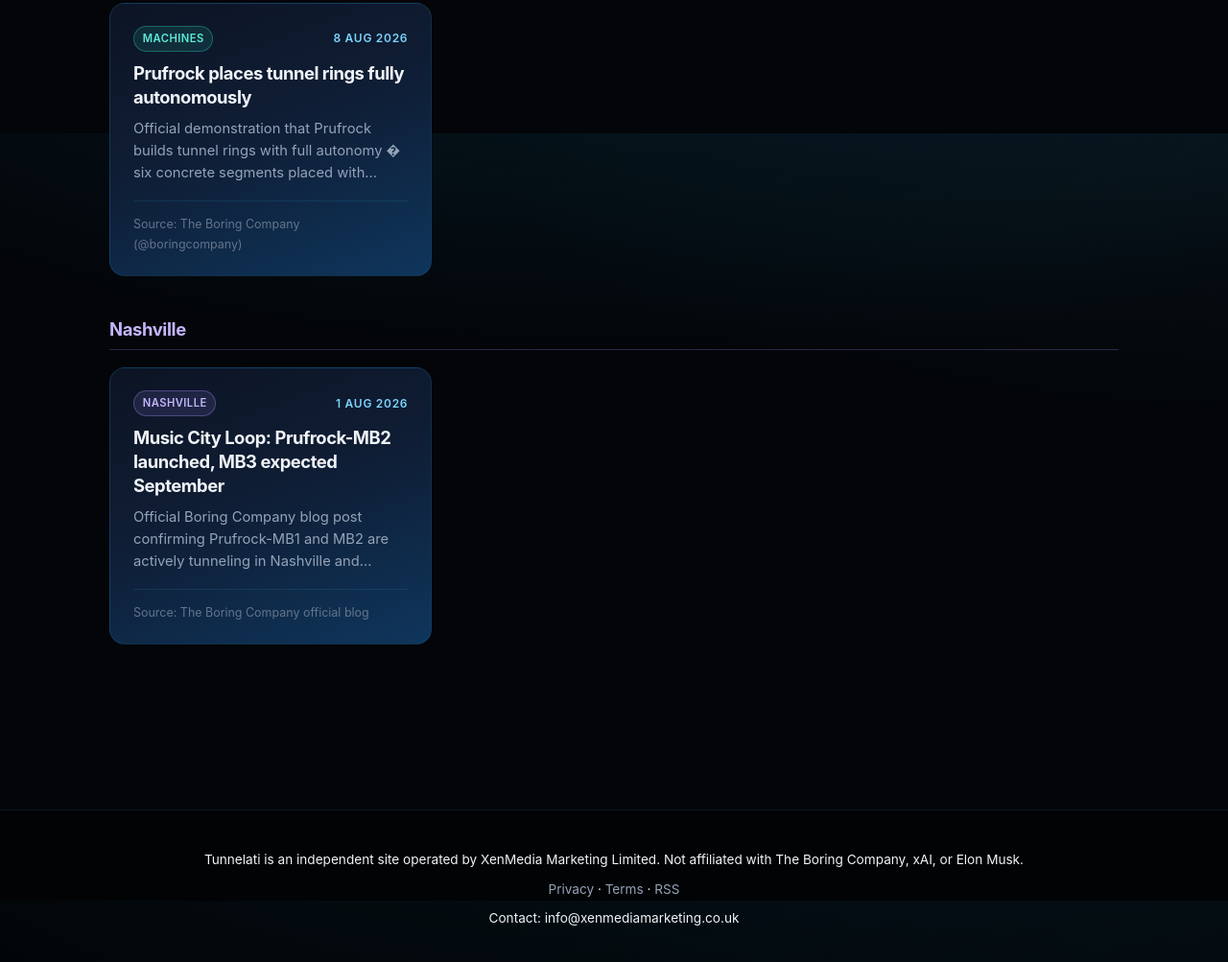
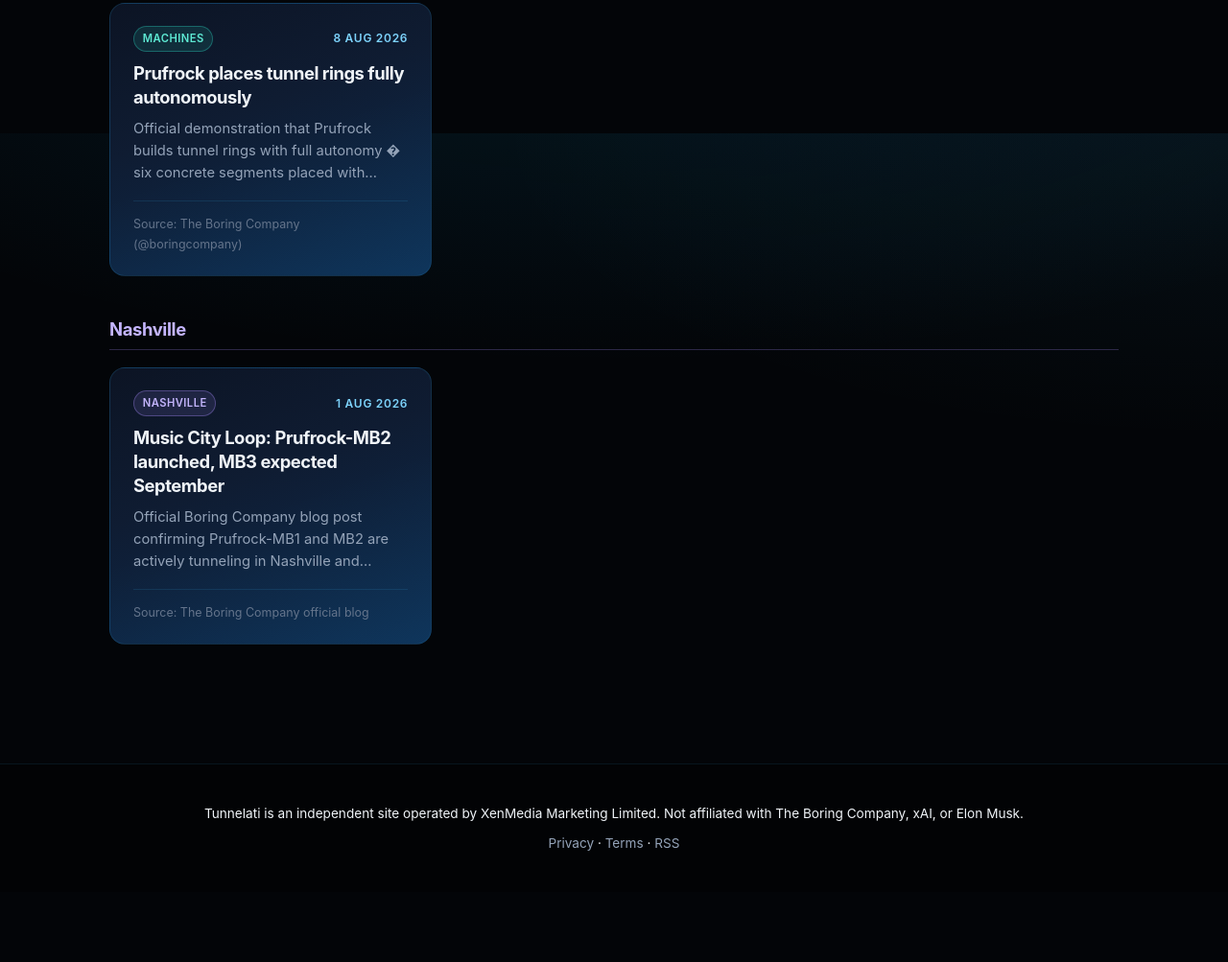
Before and after one commit to desdrec-source/tunnelati, an Astro site in the folder website/: page / in a window 1280 px wide. Shown: the part 661-1664 px from the top of the page at 96% size. After the commit the page ends 1591 px from the top, so only its background shows below. Built offline with nearby package versions, Linux system fonts and the light colour scheme; Astro itself is replaced by a stand-in of ours.

Commit message:
Remove contact email from footer

```diff
--- a/website/src/layouts/BaseLayout.astro
+++ b/website/src/layouts/BaseLayout.astro
@@ -37,7 +37,7 @@ const canonical = new URL(Astro.url.pathname, Astro.site);
       </div>
     </header>
 
-    <main class="container" style="flex: 1; padding-bottom: 3rem;">
+    <main class="container" style="flex: 1;">
       <slot />
     </main>
 
@@ -47,7 +47,6 @@ const canonical = new URL(Astro.url.pathname, Astro.site);
         <p style="margin-top: 0.5rem;">
           <a href="/privacy">Privacy</a> · <a href="/terms">Terms</a> · <a href="/rss.xml">RSS</a>
         </p>
-        <p style="margin-top: 0.5rem;">Contact: info@xenmediamarketing.co.uk</p>
       </div>
     </footer>
   </body>
```
